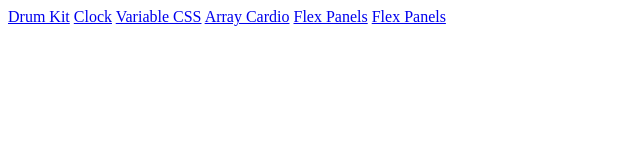
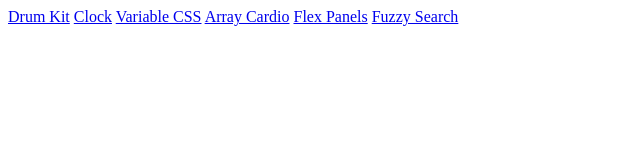
Before and after one commit to Sherwinlove/js30, a website: page dist/index.html in a window 1280 px wide. Shown: the full height of the page, 0-640 px from the left. Drawn offline with Linux system fonts and the light colour scheme.

Commit message:
Changed link title 'Flex Panels'.

```diff
--- a/dist/index.html
+++ b/dist/index.html
@@ -11,6 +11,6 @@
     <a href="day3" target="_blank">Variable CSS</a>
     <a href="day4" target="_blank">Array Cardio</a>
     <a href="day5" target="_blank">Flex Panels</a>
-    <a href="day6" target="_blank">Flex Panels</a>
+    <a href="day6" target="_blank">Fuzzy Search</a>
 </body>
 </html>
```
